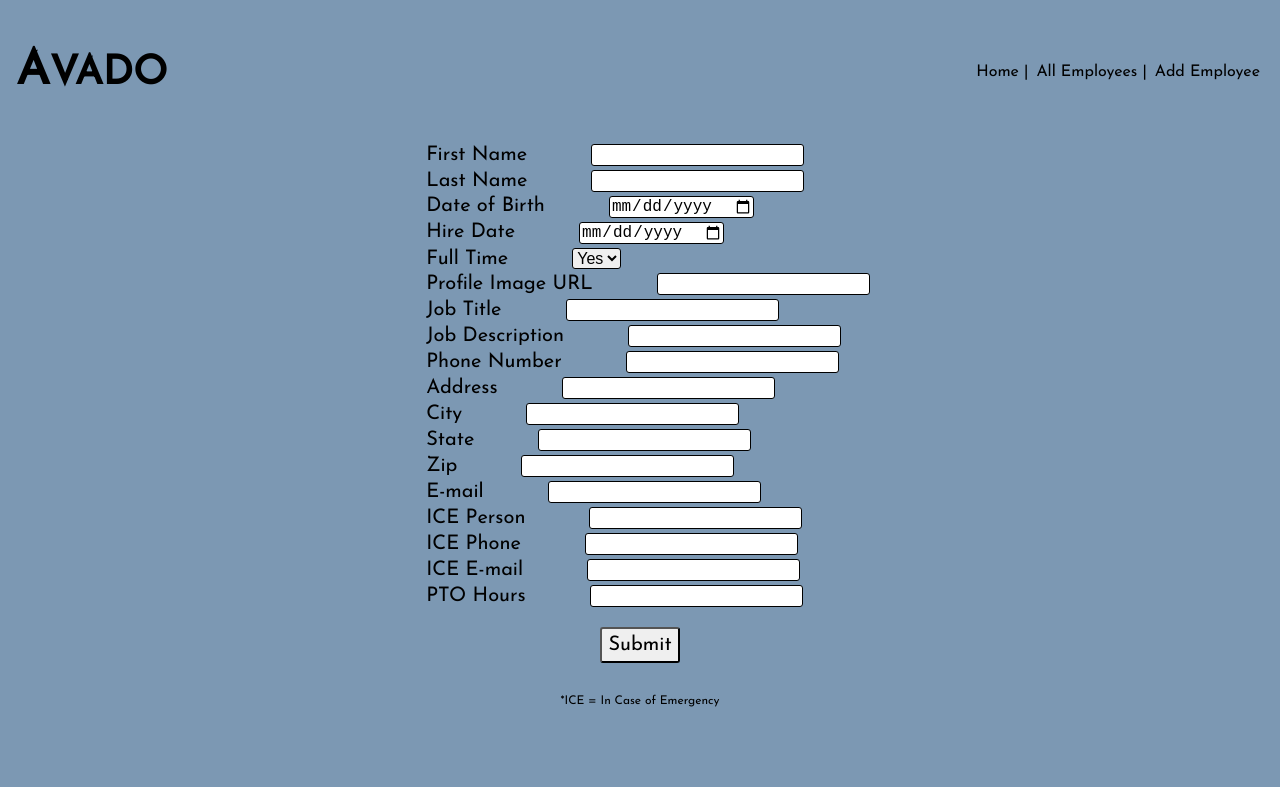
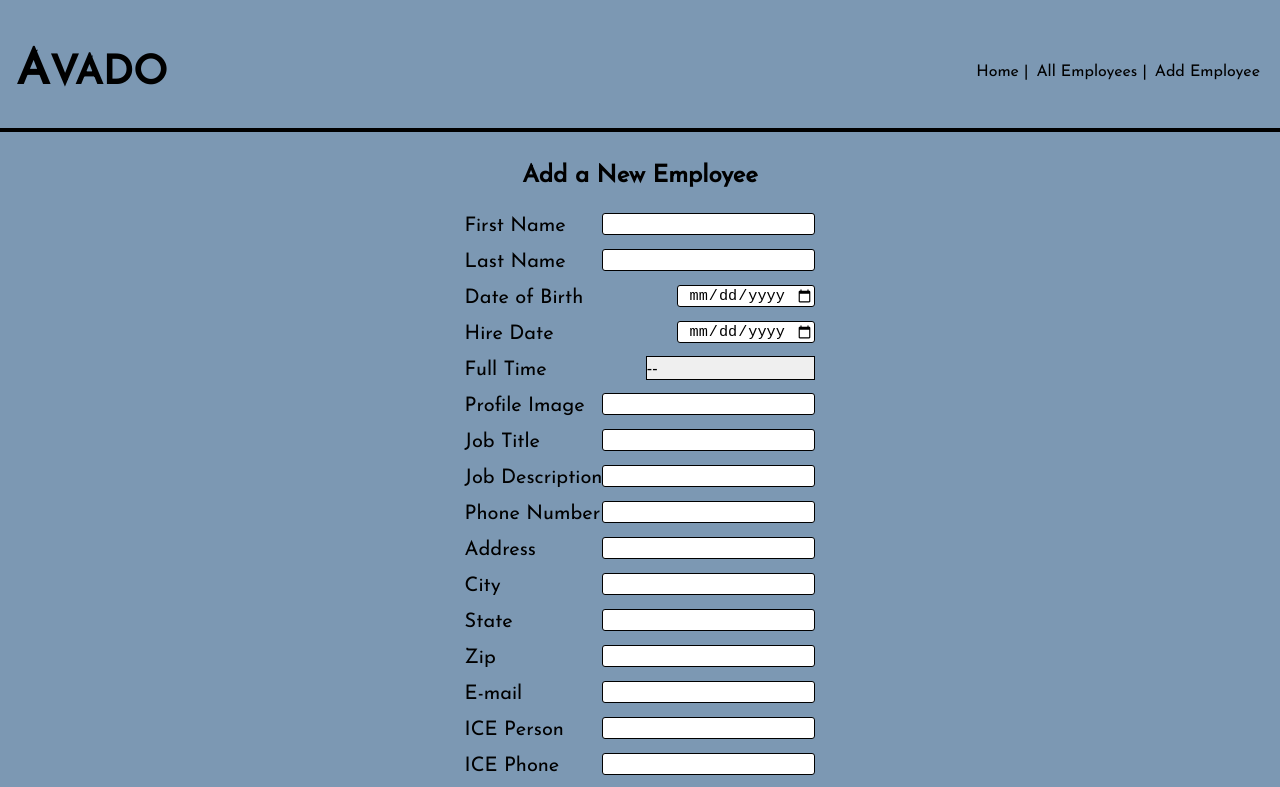
Before and after one commit to uncrownedthrone/hw-employee-database, a React (Create React App) app: page /add in a window 1280 px wide. Shown: the top 787 px of the page. Built offline with nearby package versions, Linux system fonts and the light colour scheme.

Commit message:
add employee page finished

```diff
--- a/src/App.jsx
+++ b/src/App.jsx
@@ -30,6 +30,7 @@ const App = () => {
           </ul>
         </nav>
       </header>
+      <hr></hr>
       <Switch>
         <Route exact path="/" component={HomePage}></Route>
         <Route exact path="/all" component={AllEmployees}></Route>
--- a/src/components/AddEmployeeComp.jsx
+++ b/src/components/AddEmployeeComp.jsx
@@ -47,14 +47,15 @@ const AddEmployeeComp = () => {
         ptoHours: ptoHours,
       }
     )
-    console.log(resp.data)
   }
+
   return (
     <>
       <main>
+        <h2>Add a New Employee</h2>
         <form onSubmit={submitData}>
           <section>
-            <section>
+            <section className="labels">
               <label htmlFor="firstName">First Name</label>
               <input
                 onChange={e => {
@@ -64,7 +65,7 @@ const AddEmployeeComp = () => {
                 type="text"
               />
             </section>
-            <section>
+            <section className="labels">
               <label htmlFor="lastName">Last Name</label>
               <input
                 onChange={e => {
@@ -74,9 +75,10 @@ const AddEmployeeComp = () => {
                 type="text"
               />
             </section>
-            <section>
+            <section className="labels">
               <label htmlFor="birthday">Date of Birth</label>
               <input
+                className="dateBox"
                 onChange={e => {
                   setBirthday(e.target.value)
                 }}
@@ -84,9 +86,10 @@ const AddEmployeeComp = () => {
                 value={birthday}
               />
             </section>
-            <section>
+            <section className="labels">
               <label htmlFor="hireDate">Hire Date</label>
               <input
+                className="dateBox"
                 onChange={e => {
                   setHireDate(e.target.value)
                 }}
@@ -94,7 +97,7 @@ const AddEmployeeComp = () => {
                 value={hireDate}
               />
             </section>
-            <section>
+            <section className="labels">
               <label htmlFor="fullTime">Full Time</label>
               <select
                 onChange={e => {
@@ -103,12 +106,13 @@ const AddEmployeeComp = () => {
                 type="text"
                 value={isFullTime}
               >
+                <option value="">--</option>
                 <option value="true">Yes</option>
                 <option value="false">No</option>
               </select>
             </section>
-            <section>
-              <label htmlFor="profileImage">Profile Image URL</label>
+            <section className="labels">
+              <label htmlFor="profileImage">Profile Image</label>
               <input
                 onChange={e => {
                   setProfileImage(e.target.value)
@@ -118,7 +122,7 @@ const AddEmployeeComp = () => {
               />
             </section>
 
-            <section>
+            <section className="labels">
               <label htmlFor="jobTitle">Job Title</label>
               <input
                 onChange={e => {
@@ -128,7 +132,7 @@ const AddEmployeeComp = () => {
                 value={jobTitle}
               />
             </section>
-            <section>
+            <section className="labels">
               <label htmlFor="jobDescription">Job Description</label>
               <input
                 onChange={e => {
@@ -138,7 +142,7 @@ const AddEmployeeComp = () => {
                 value={jobDescription}
               />
             </section>
-            <section>
+            <section className="labels">
               <label htmlFor="phone">Phone Number</label>
               <input
                 onChange={e => {
@@ -149,7 +153,7 @@ const AddEmployeeComp = () => {
               />
             </section>
 
-            <section>
+            <section className="labels">
               <label htmlFor="address">Address</label>
               <input
                 onChange={e => {
@@ -159,7 +163,7 @@ const AddEmployeeComp = () => {
                 value={address}
               />
             </section>
-            <section>
+            <section className="labels">
               <label htmlFor="city">City</label>
               <input
                 onChange={e => {
@@ -169,7 +173,7 @@ const AddEmployeeComp = () => {
                 value={city}
               />
             </section>
-            <section>
+            <section className="labels">
               <label htmlFor="state">State</label>
               <input
                 onChange={e => {
@@ -179,7 +183,7 @@ const AddEmployeeComp = () => {
                 value={state}
               />
             </section>
-            <section>
+            <section className="labels">
               <label htmlFor="zip">Zip</label>
               <input
                 onChange={e => {
@@ -189,7 +193,7 @@ const AddEmployeeComp = () => {
                 value={zip}
               />
             </section>
-            <section>
+            <section className="labels">
               <label htmlFor="email">E-mail</label>
               <input
                 onChange={e => {
@@ -199,7 +203,7 @@ const AddEmployeeComp = () => {
                 value={email}
               />
             </section>
-            <section>
+            <section className="labels">
               <label htmlFor="emergencyContactName">ICE Person</label>
               <input
                 onChange={e => {
@@ -209,7 +213,7 @@ const AddEmployeeComp = () => {
                 value={emergencyContactPerson}
               />
             </section>
-            <section>
+            <section className="labels">
               <label htmlFor="emergencyContactPhone">ICE Phone</label>
               <input
                 onChange={e => {
@@ -219,7 +223,7 @@ const AddEmployeeComp = () => {
                 value={emergencyContactPhone}
               />
             </section>
-            <section>
+            <section className="labels">
               <label htmlFor="emergencyContactEmail">ICE E-mail</label>
               <input
                 onChange={e => {
@@ -229,8 +233,7 @@ const AddEmployeeComp = () => {
                 value={emergencyContactAddress}
               />
             </section>
-
-            <section>
+            <section className="labels">
               <label htmlFor="pto">PTO Hours</label>
               <input
                 onChange={e => {
--- a/src/index.css
+++ b/src/index.css
@@ -17,11 +17,13 @@ a,
 a:visited {
   color: black;
   text-decoration: none;
+  cursor: pointer;
 }
 
 a:hover {
   color: white;
   text-decoration: none;
+  cursor: pointer;
 }
 
 header {
@@ -97,12 +99,6 @@ p {
   width: 220px;
 }
 
-label {
-  font-size: 1.25rem;
-  margin-right: 3rem;
-  padding: 1rem;
-}
-
 button {
   font-size: 1.25rem;
   margin: 1rem;
@@ -135,3 +131,36 @@ footer {
   display: flex;
   justify-content: center;
 }
+
+h2 {
+  text-align: center;
+}
+
+.labels {
+  display: flex;
+  height: 0.25rem;
+  font-size: 1.25rem;
+  padding: 1rem;
+  align-items: center;
+  justify-content: space-between;
+}
+
+input[type='date'].dateBox {
+  font-size: 0.95rem;
+  text-align: center;
+}
+
+select {
+  outline: none;
+  font-size: 1rem;
+  width: 10.6rem;
+  height: 1.5rem;
+  -webkit-appearance: none;
+  -webkit-border-radius: 0px;
+}
+
+hr {
+  border: 2px solid black;
+  margin-bottom: 2rem;
+  margin-top: -1rem;
+}
```
